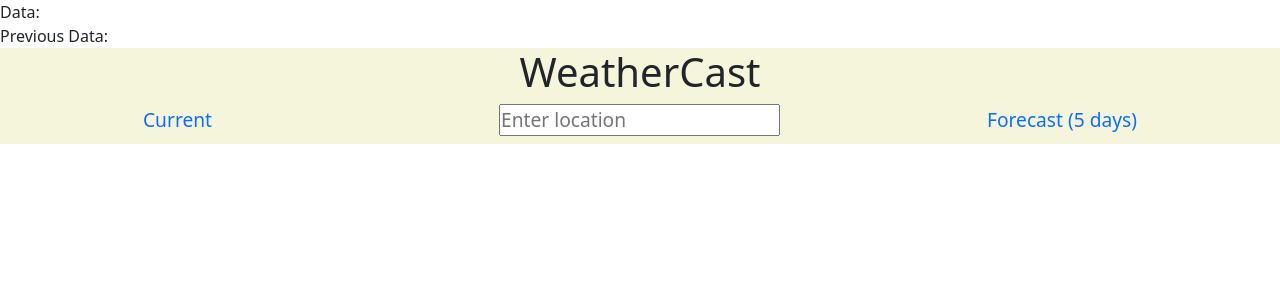
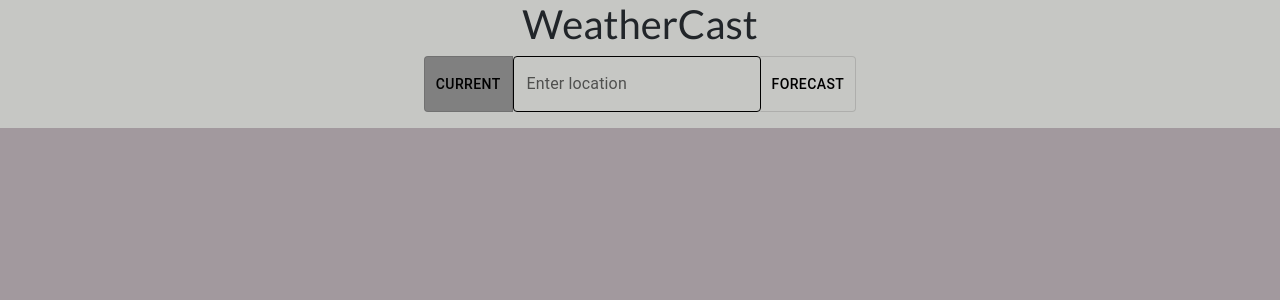
Before and after one commit to afiqmudrikah/weather-cast, a React (Vite) app: page / in a window 1280 px wide. Shown: the top 300 px of the page. Built offline with nearby package versions, Linux system fonts and the light colour scheme.

Commit message:
Styling with Material UI
- New styles for NavBar component.
- Remove redundant codes.

```diff
--- a/index.html
+++ b/index.html
@@ -4,6 +4,12 @@
     <meta charset="UTF-8" />
     <!-- <link rel="icon" href="/ga.ico" /> -->
     <meta name="viewport" content="width=device-width, initial-scale=1.0" />
+    <link rel="preconnect" href="https://fonts.googleapis.com" />
+    <link rel="preconnect" href="https://fonts.gstatic.com" crossorigin />
+    <link
+      href="https://fonts.googleapis.com/css2?family=Lato&display=swap"
+      rel="stylesheet"
+    />
     <link
       href="https://cdn.jsdelivr.net/npm/bootstrap@5.3.0-alpha1/dist/css/bootstrap.min.css"
       rel="stylesheet"
--- a/package.json
+++ b/package.json
@@ -9,6 +9,9 @@
     "preview": "vite preview"
   },
   "dependencies": {
+    "@emotion/react": "^11.10.6",
+    "@emotion/styled": "^11.10.6",
+    "@mui/material": "^5.12.2",
     "react": "^18.2.0",
     "react-dom": "^18.2.0",
     "react-router-dom": "^6.10.0"
--- a/src/App.jsx
+++ b/src/App.jsx
@@ -1,4 +1,4 @@
-import React, { useEffect, useState } from "react";
+import React, { useState } from "react";
 import { Routes, Route } from "react-router-dom";
 import NavBar from "./components/NavBar";
 import CurrentWeather from "./components/CurrentWeather";
@@ -14,61 +14,6 @@ function App() {
   `;
 
   const forecastWeatherURL = `https://api.openweathermap.org/data/2.5/forecast?q=${location}&units=metric&appid=45829432c54b1befe19b17865424f95c`;
-
-  // const [data, setData] = useState({
-  //   coord: { lon: 103.8501, lat: 1.2897 },
-  //   weather: [
-  //     {
-  //       id: 803,
-  //       main: "Clouds",
-  //       description: "broken clouds",
-  //       icon: "04d",
-  //     },
-  //   ],
-  //   base: "stations",
-  //   main: {
-  //     temp: 32.94,
-  //     feels_like: 39.72,
-  //     temp_min: 30.58,
-  //     temp_max: 35.7,
-  //     pressure: 1008,
-  //     humidity: 61,
-  //   },
-  //   visibility: 10000,
-  //   wind: { speed: 3.09, deg: 70 },
-  //   clouds: { all: 75 },
-  //   dt: 1682317169,
-  //   sys: {
-  //     type: 1,
-  //     id: 9470,
-  //     country: "SG",
-  //     sunrise: 1682290687,
-  //     sunset: 1682334435,
-  //   },
-  //   timezone: 28800,
-  //   id: 1880252,
-  //   name: "Singapore",
-  //   cod: 200,
-  // });
-
-  // Retrieve data from openweathermap API
-  // const getData = async () => {
-  //   const res = await fetch(
-  //     `https://api.openweathermap.org/data/2.5/weather?q=singapore&units=metric&appid=45829432c54b1befe19b17865424f95c
-  // `
-  //   );
-  //   if (res.status === 200) {
-  //     const data = await res.json();
-  //     setData(data);
-  //   } else {
-  //     console.log(res.status);
-  //     alert("ERROR!");
-  //   }
-  // };
-
-  // useEffect(() => {
-  //   getData();
-  // }, []);
 
   const userInputHandler = (e) => {
     setLocation(e.target.value);
@@ -95,23 +40,20 @@ function App() {
       if (forecastRes.status === 200) {
         const newForecastData = await forecastRes.json();
         setForecastData(newForecastData);
-        console.log(newForecastData);
-      } else {
-        alert("Invalid country");
       }
     }
   };
 
   return (
     <>
-      <div>Data: {JSON.stringify(data.name)}</div>
-      <div>Previous Data: {JSON.stringify(previousData.name)}</div>
+      {/* <div>Data: {JSON.stringify(data.name)}</div>
+      <div>Previous Data: {JSON.stringify(previousData.name)}</div> */}
       <NavBar
         userInputHandler={userInputHandler}
         userEnterInput={userEnterInput}
         location={location}
       />
-      {data && (
+      {forecastData && (
         <Routes>
           <Route
             path="/"
--- a/src/components/CurrentWeather.jsx
+++ b/src/components/CurrentWeather.jsx
@@ -1,4 +1,5 @@
 import React from "react";
+import styles from "./CurrentWeather.module.css";
 
 const CurrentWeather = (props) => {
   const data = props.data;
@@ -15,22 +16,22 @@ const CurrentWeather = (props) => {
 
   return (
     <>
-      <div className="container">
-        <div className="temp-container">
+      <div className={styles.container}>
+        <div className={styles["temp-container"]}>
           <h1>{data.name}</h1>
-          <div className="inner-container">
-            <h2>Current temp: {Math.floor(data.main.temp)} °C</h2>
+          <div className={styles["inner-container"]}>
+            <h2>Current temp: {Math.round(data.main.temp)}°C</h2>
             <p>{data.weather[0].main}</p>
-            <img src={iconURL} alt="" />
-            <p>Humidity: {data.main.humidity} %</p>
+            <img src={iconURL} alt="weather icon" />
+            <p>Humidity: {data.main.humidity}%</p>
             <p>Wind speed: {data.wind.speed} m/sec</p>
           </div>
         </div>
 
         {containData && (
-          <div className="temp-container">
+          <div className={styles["temp-container"]}>
             <h1>{previousData.name}</h1>
-            <div className="inner-container">
+            <div className={styles["inner-container"]}>
               <h2>Current temp: {Math.floor(previousData.main.temp)} °C</h2>
               <p>{previousData.weather[0].main}</p>
               <img src={prevIconURL} alt="" />
--- /dev/null
+++ b/src/components/CurrentWeather.module.css
@@ -0,0 +1,37 @@
+.container {
+  display: flex;
+  transition: 2s;
+}
+
+.temp-container {
+  height: 750px;
+  width: 600px;
+  background-color: antiquewhite;
+  border: 1px solid black;
+  border-radius: 56px;
+  text-align: center;
+  margin: 20px auto 0 auto;
+  font-size: 1.5rem;
+}
+
+.temp-container h1 {
+  margin-top: 8px;
+}
+
+.inner-container {
+  height: 70%;
+  width: 80%;
+  background-color: aquamarine;
+  border: 1px solid black;
+  border-radius: 28px;
+  margin: 20px auto 20px auto;
+  padding: 20px;
+}
+
+.inner-container h2 {
+  margin-bottom: 36px;
+}
+
+.inner-container p {
+  padding: 20px;
+}
--- a/src/components/ForecastWeather.jsx
+++ b/src/components/ForecastWeather.jsx
@@ -3,16 +3,34 @@ import styles from "./ForecastWeather.module.css";
 
 const ForecastWeather = (props) => {
   const forecastData = props.forecastData;
+
   return (
     <>
       <div className={styles.container}>
-        <div>
-          {forecastData.list.map((item, idx) => {
-            if (idx % 8 === 0) {
-              return <p>{item.main.temp}</p>;
-            }
-          })}
-        </div>
+        <h1>{forecastData.city.name}</h1>
+        {/* Mapping data */}
+        {forecastData.list.map((item, idx) => {
+          const date = new Date(item["dt_txt"]);
+          const dayOfWeek = new Intl.DateTimeFormat("en-US", {
+            weekday: "long",
+          }).format(date);
+          // Store weather icon URL
+          const iconID = item.weather[0].icon;
+          const iconURL = `https://openweathermap.org/img/wn/${iconID}@2x.png`;
+
+          if (idx % 8 === 0) {
+            return (
+              <div className={styles["daily-card"]}>
+                <h2>{dayOfWeek}</h2>
+                <h2>{Math.round(item.main.temp)}°C</h2>
+                <p>{item.weather[0].main}</p>
+                <img src={iconURL} alt="weather icon" />
+                <p>{item.main.humidity}%</p>
+                <p>{item.wind.speed} m/sec</p>
+              </div>
+            );
+          }
+        })}
       </div>
     </>
   );
--- a/src/components/ForecastWeather.module.css
+++ b/src/components/ForecastWeather.module.css
@@ -1,3 +1,17 @@
 .container {
+  margin-top: 20px;
+  height: 600px;
   background-color: red;
+  display: flex;
 }
+
+.daily-card {
+  height: 450px;
+  width: 250px;
+  background-color: antiquewhite;
+  border: 1px solid black;
+  border-radius: 56px;
+  text-align: center;
+  margin: auto;
+  font-size: 1.5rem;
+}
--- a/src/components/NavBar.jsx
+++ b/src/components/NavBar.jsx
@@ -1,27 +1,57 @@
-import React from "react";
+import React, { useState } from "react";
 import { Link } from "react-router-dom";
 import UserInput from "./UserInput";
+import ToggleButton from "@mui/material/ToggleButton";
+import ToggleButtonGroup from "@mui/material/ToggleButtonGroup";
 
 const NavBar = (props) => {
+  const [alignment, setAlignment] = useState("current");
+
+  const handleChange = (event, newAlignment) => {
+    if (newAlignment !== null) {
+      setAlignment(newAlignment);
+    }
+  };
+
   return (
     <div className="header">
-      <h1>WeatherCast {props.location}</h1>
-      <ul>
-        <li>
-          <Link to="/">Current</Link>
-        </li>
-        <li>
+      <h1>WeatherCast</h1>
+      <div className="nav-item">
+        <ToggleButtonGroup
+          value={alignment}
+          exclusive
+          onChange={handleChange}
+          aria-label="navigation buttons"
+        >
+          <ToggleButton
+            value="current"
+            aria-label="current"
+            sx={{
+              "&.Mui-selected": {
+                backgroundColor: "grey",
+              },
+            }}
+          >
+            <Link to="/">Current</Link>
+          </ToggleButton>
           <UserInput
             userInputHandler={props.userInputHandler}
             userEnterInput={props.userEnterInput}
             location={props.location}
           />
-        </li>
-
-        <li>
-          <Link to="/forecast">Forecast (5 days)</Link>
-        </li>
-      </ul>
+          <ToggleButton
+            value="forecast"
+            aria-label="forecast"
+            sx={{
+              "&.Mui-selected": {
+                backgroundColor: "grey",
+              },
+            }}
+          >
+            <Link to="/forecast">Forecast </Link>
+          </ToggleButton>
+        </ToggleButtonGroup>
+      </div>
     </div>
   );
 };
--- a/src/components/UserInput.jsx
+++ b/src/components/UserInput.jsx
@@ -1,15 +1,42 @@
 import React from "react";
+import TextField from "@mui/material/TextField";
 
 const UserInput = (props) => {
   return (
     <div>
-      <input
+      {/* <input
         value={props.location}
         className="input"
         type="text"
         placeholder="Enter location"
         onChange={props.userInputHandler}
         onKeyDown={props.userEnterInput}
+      /> */}
+
+      <TextField
+        label="Enter location"
+        value={props.location}
+        onChange={props.userInputHandler}
+        onKeyDown={props.userEnterInput}
+        sx={{
+          "& label.Mui-focused": {
+            color: "black",
+          },
+          "& .MuiInput-underline:after": {
+            borderBottomColor: "white",
+          },
+          "& .MuiOutlinedInput-root": {
+            "& fieldset": {
+              borderColor: "black",
+            },
+            "&:hover fieldset": {
+              borderColor: "white",
+            },
+            "&.Mui-focused fieldset": {
+              borderColor: "white",
+            },
+          },
+        }}
       />
     </div>
   );
--- a/src/index.css
+++ b/src/index.css
@@ -4,71 +4,29 @@
   padding: 0;
 }
 
+body {
+  background-color: #a2999e;
+}
+
+h1 {
+  font-family: "Lato", sans-serif;
+}
+
 .header {
-  height: 6rem;
-  background-color: beige;
+  height: 8rem;
+  background-color: #c6c7c4;
 }
 
 .header h1 {
   text-align: center;
-  margin: 0;
-}
-
-.header ul {
-  padding: 0;
-  height: 50%;
-  list-style: none;
-  display: flex;
-  align-items: center;
-  justify-content: space-evenly;
-}
-
-.header li {
-  margin: 0 4rem;
-  font-size: 1.2rem;
 }
 
 .header a {
   text-decoration: none;
+  color: black;
 }
 
-.input {
-  margin-left: 5rem;
+.nav-item {
+  display: flex;
+  justify-content: center;
 }
-
-.container {
-  display: flex;
-}
-
-.temp-container {
-  height: 750px;
-  width: 600px;
-  background-color: antiquewhite;
-  border: 1px solid black;
-  border-radius: 56px;
-  text-align: center;
-  margin: 30px auto 0 auto;
-  font-size: 1.5rem;
-}
-
-.temp-container h1 {
-  margin-top: 8px;
-}
-
-.inner-container {
-  height: 70%;
-  width: 80%;
-  background-color: aquamarine;
-  border: 1px solid black;
-  border-radius: 28px;
-  margin: 20px auto 20px auto;
-  padding: 20px;
-}
-
-.inner-container h2 {
-  margin-bottom: 36px;
-}
-
-.inner-container p {
-  padding: 20px;
-}
```
Also changed, not shown: 1 other file (tests, documents, lock files or other folders).
